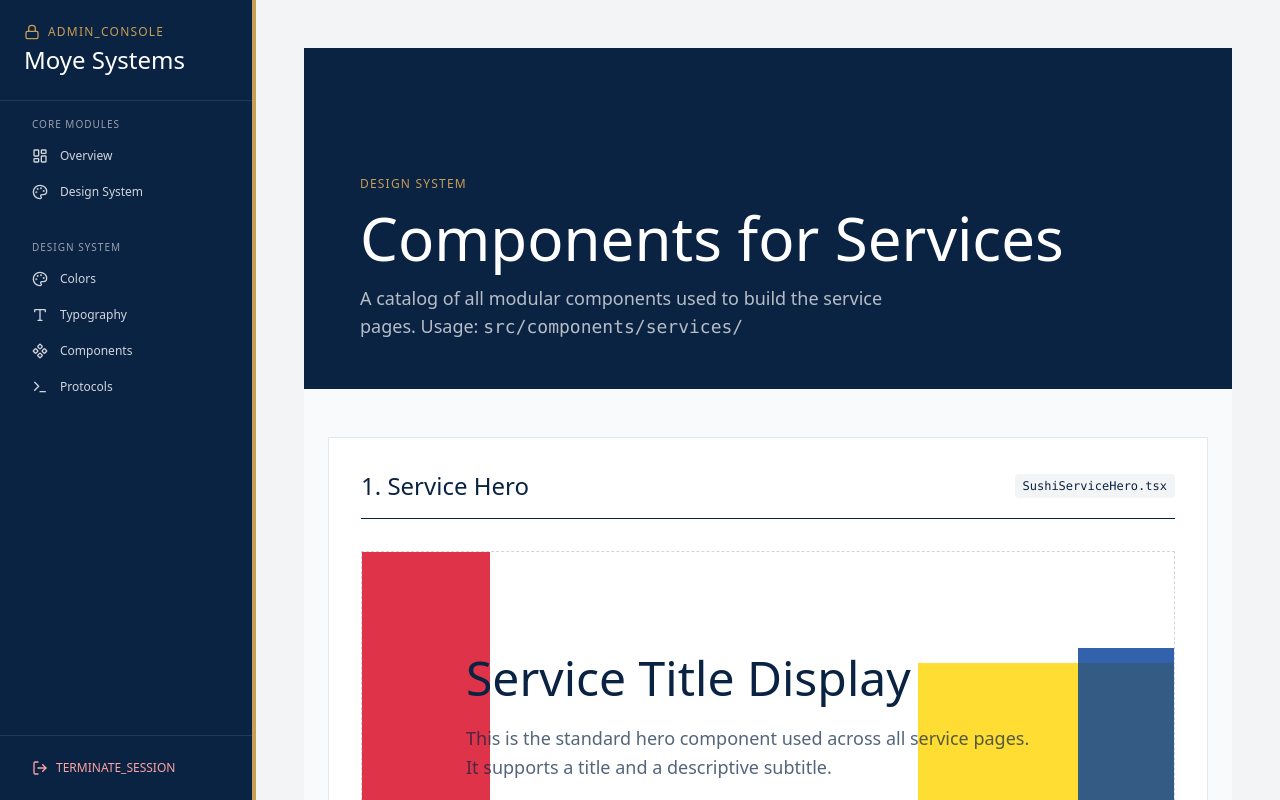
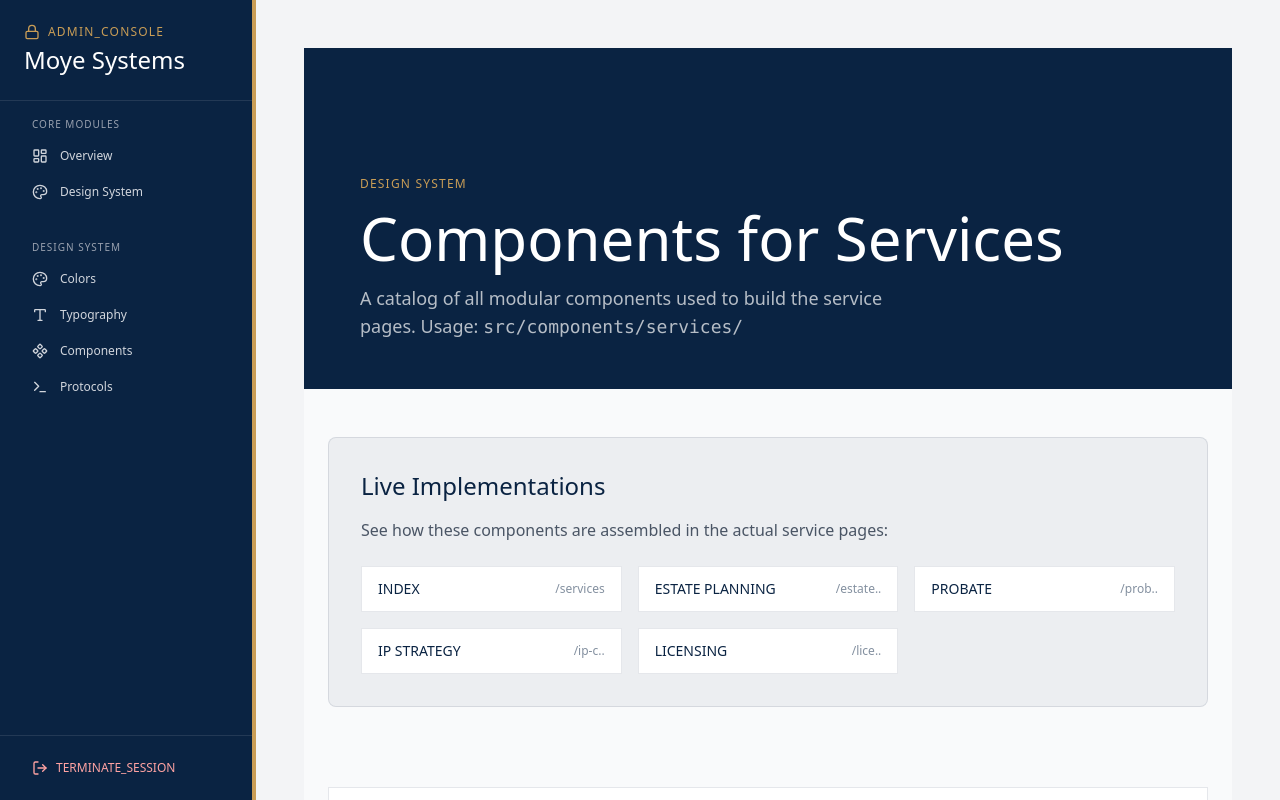
Before and after one commit to binarylawyer/moye-law-redesign, a Next.js app in the folder moye-law-web/: page /admin/design/service-components in a window 1280 px wide. Shown: the top 800 px of the page. Built offline with nearby package versions, Linux system fonts and the light colour scheme; no server answers.

Commit message:
feat: Add a new admin page to showcase and document service page components.

```diff
--- a/moye-law-web/src/app/admin/design/service-components/page.tsx
+++ b/moye-law-web/src/app/admin/design/service-components/page.tsx
@@ -51,6 +51,36 @@ export default function ServiceComponentsPage() {
             </header>
 
             <main className="container mx-auto px-6 max-w-7xl py-12 space-y-20">
+
+                {/* 0. LIVE IMPLEMENTATIONS INDEX */}
+                <section className="bg-navy/5 p-8 border border-navy/10 rounded-lg">
+                    <h2 className="font-display text-2xl text-navy mb-4">Live Implementations</h2>
+                    <p className="text-gray-600 mb-6 font-sans">
+                        See how these components are assembled in the actual service pages:
+                    </p>
+                    <div className="grid grid-cols-1 sm:grid-cols-2 md:grid-cols-3 gap-4">
+                        <Link href="/services" className="px-4 py-3 bg-white border border-gray-200 hover:border-gold hover:text-gold hover:shadow-md transition-all font-mono text-sm flex items-center justify-between">
+                            <span>INDEX</span>
+                            <span className="opacity-50 text-xs">/services</span>
+                        </Link>
+                        <Link href="/services/estate-planning" className="px-4 py-3 bg-white border border-gray-200 hover:border-gold hover:text-gold hover:shadow-md transition-all font-mono text-sm flex items-center justify-between">
+                            <span>ESTATE PLANNING</span>
+                            <span className="opacity-50 text-xs">/estate..</span>
+                        </Link>
+                        <Link href="/services/probate-administration" className="px-4 py-3 bg-white border border-gray-200 hover:border-gold hover:text-gold hover:shadow-md transition-all font-mono text-sm flex items-center justify-between">
+                            <span>PROBATE</span>
+                            <span className="opacity-50 text-xs">/prob..</span>
+                        </Link>
+                        <Link href="/services/ip-consulting-strategy" className="px-4 py-3 bg-white border border-gray-200 hover:border-gold hover:text-gold hover:shadow-md transition-all font-mono text-sm flex items-center justify-between">
+                            <span>IP STRATEGY</span>
+                            <span className="opacity-50 text-xs">/ip-c..</span>
+                        </Link>
+                        <Link href="/services/licensing-transactions" className="px-4 py-3 bg-white border border-gray-200 hover:border-gold hover:text-gold hover:shadow-md transition-all font-mono text-sm flex items-center justify-between">
+                            <span>LICENSING</span>
+                            <span className="opacity-50 text-xs">/lice..</span>
+                        </Link>
+                    </div>
+                </section>
 
                 {/* 1. HERO COMPONENT */}
                 <section className="bg-white p-8 border border-gray-200">
```
